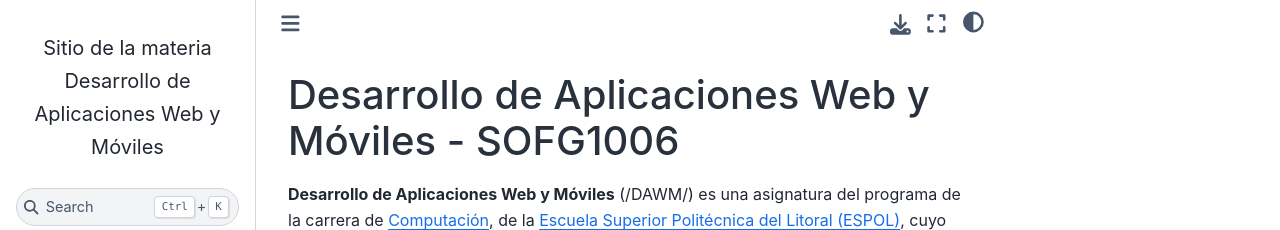
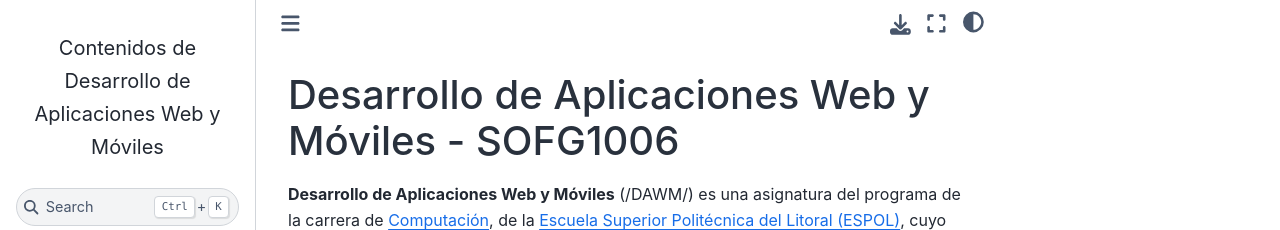
Before and after one commit to DAWMFIEC/DAWM-AI, a Sphinx documentation site: the page built from docs/source/index.rst, in a window 1280 px wide. Shown: the top 230 px of the page. Built offline with Sphinx 7.4.7 and the Sphinx Book theme 1.1.4, drawn with Linux system fonts in a browser that asks for light colours; pages that are not in the unit, such as notebooks, are missing from menus.

Commit message:
html_title

```diff
--- a/docs/source/conf.py
+++ b/docs/source/conf.py
@@ -9,7 +9,8 @@
 release = '0.1'
 version = '0.1.0'
 
-html_title = "Sitio de la materia " + project
+html_title = "Contenidos de " + project
+# html_logo = "_static/img/myimage.png"
 
 # -- General configuration
 
```
